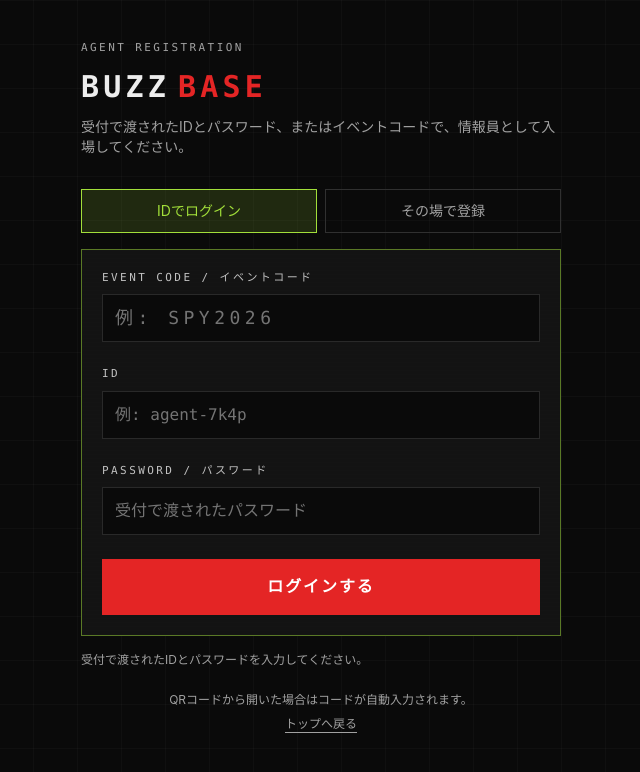
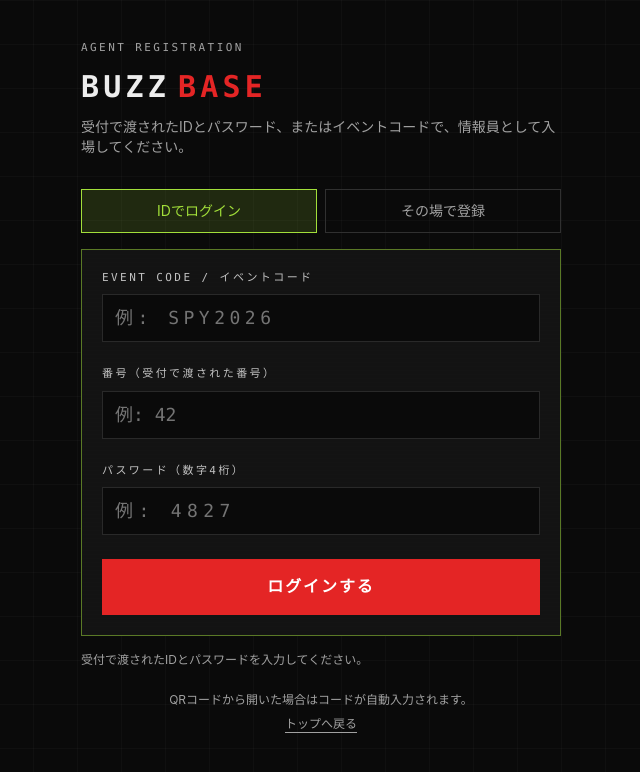
Before and after one commit to koki2130414/social-spy, a Next.js app: page /join in a window 1280 px wide. Shown: the top 772 px of the page, without its empty margins (319-959 px from the left). Built offline with nearby package versions, Linux system fonts and the light colour scheme.

Commit message:
feat: ログイン画面でテンキーが出るようにする

```diff
--- a/src/app/join/login-form.tsx
+++ b/src/app/join/login-form.tsx
@@ -55,13 +55,15 @@ export function ParticipantLoginForm({ initialCode }: { initialCode: string }) {
       </div>
 
       <div className="space-y-2">
-        <Label htmlFor="login-id">ID</Label>
+        <Label htmlFor="login-id">番号（受付で渡された番号）</Label>
+        {/* 受付で渡すのは番号なので、端末がテンキーを出すようにする */}
         <Input
           id="login-id"
           autoCapitalize="none"
           autoComplete="username"
-          placeholder="例: agent-7k4p"
-          className="font-mono"
+          inputMode="numeric"
+          placeholder="例: 42"
+          className="font-mono text-lg"
           aria-invalid={Boolean(errors.loginId)}
           {...register('loginId')}
         />
@@ -69,14 +71,16 @@ export function ParticipantLoginForm({ initialCode }: { initialCode: string }) {
       </div>
 
       <div className="space-y-2">
-        <Label htmlFor="login-password">PASSWORD / パスワード</Label>
+        <Label htmlFor="login-password">パスワード（数字4桁）</Label>
+        {/* パスワードは数字4桁。伏せ字のままテンキーを出す */}
         <Input
           id="login-password"
           type="password"
           autoCapitalize="none"
           autoComplete="current-password"
-          placeholder="受付で渡されたパスワード"
-          className="font-mono"
+          inputMode="numeric"
+          placeholder="例: 4827"
+          className="font-mono text-lg tracking-[0.3em]"
           aria-invalid={Boolean(errors.password)}
           {...register('password')}
         />
```
